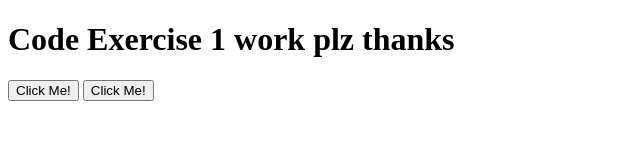
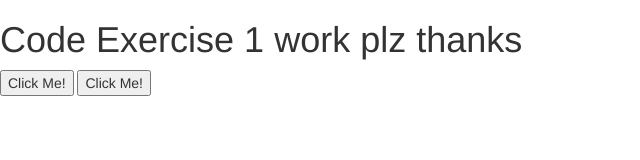
Before and after one commit to ChloeGamblin/gra-321, a plain HTML site: page code-exercises/exercise-1/index.html in a window 1280 px wide. Shown: the whole page, without its empty margins (0-640 px from the left). Drawn offline with Linux system fonts and the light colour scheme; files that its build step writes are made by us from their sources.

```diff
--- a/code-exercises/exercise-1/index.html
+++ b/code-exercises/exercise-1/index.html
@@ -6,8 +6,8 @@
     <meta name="description" content="Button exercise">
     <meta name="keywords" content="code, buttons, practice">
     <meta name="author" content="Chloe Gamblin">
-    <link rel="code-exercises\css\normalize.css" type="text/css" rel="stylesheet">
-    <link href="code-exercises\css\style.css" type="text/css" rel="stylesheet">
+    <link href="code-exercises/css/normalize.css" type="text/css" rel="stylesheet">
+    <link href="code-exercises/css/style.css" type="text/css" rel="stylesheet">
   </head>
 
   <body>
```
